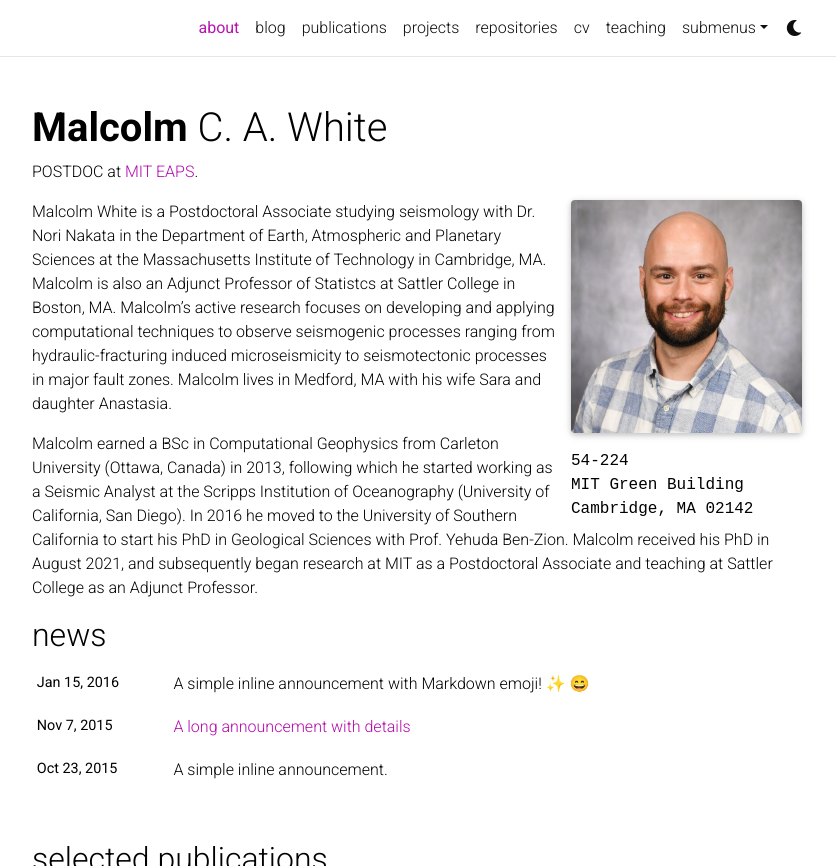
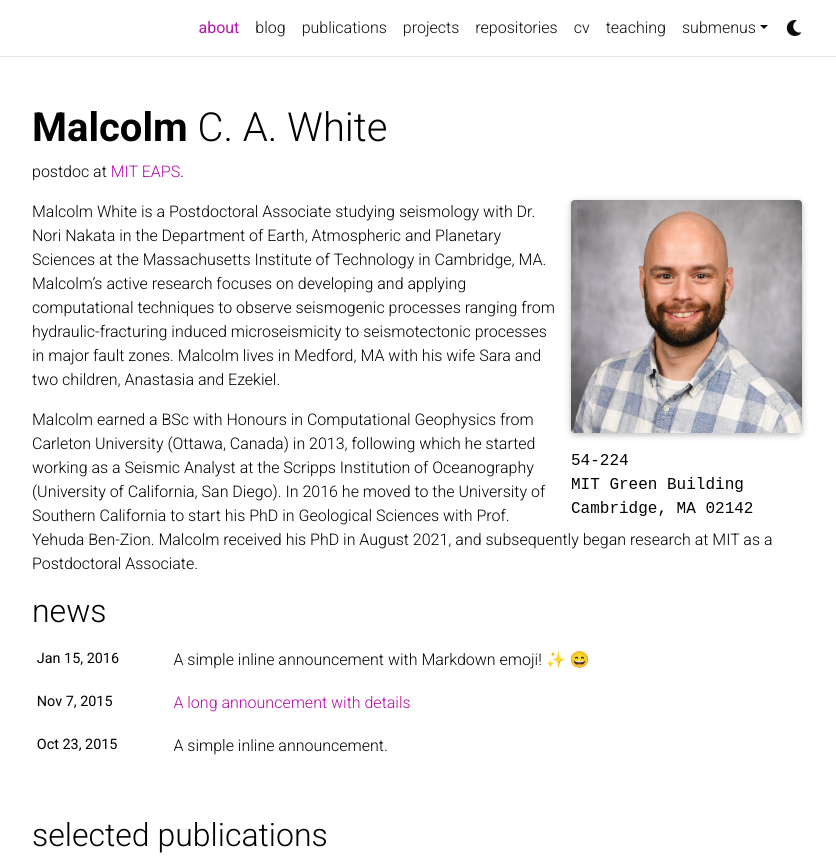
Before and after one commit to malcolmw/al-folio, a Jekyll site: the page built from _pages/about.md, in a window 1280 px wide and 1180 px high, cut to the strip 0-866 px from the top of the window. Shown: the whole strip, without its empty margins (223-1059 px from the left). Built offline with Jekyll 4.4.1, drawn with Linux system fonts in a browser that asks for light colours; emoji names are drawn with the system emoji font; comment, search, counter and statistics services are not loaded; a style sheet for code colours, icons or effects is not loaded.

Commit message:
Update about.md

```diff
--- a/_pages/about.md
+++ b/_pages/about.md
@@ -2,7 +2,7 @@
 layout: about
 title: about
 permalink: /
-subtitle: POSTDOC at <a href='https://eapsweb.mit.edu/'>MIT EAPS</a>.
+subtitle: postdoc at <a href='https://eapsweb.mit.edu/'>MIT EAPS</a>.
 profile:
   align: right
   image: prof_pic.jpg
@@ -17,6 +17,6 @@ selected_papers: true # includes a list of papers marked as "selected={true}"
 social: true  # includes social icons at the bottom of the page
 ---
 
-Malcolm White is a Postdoctoral Associate studying seismology with Dr. Nori Nakata in the Department of Earth, Atmospheric and Planetary Sciences at the Massachusetts Institute of Technology in Cambridge, MA. Malcolm is also an Adjunct Professor of Statistcs at Sattler College in Boston, MA. Malcolm's active research focuses on developing and applying computational techniques to observe seismogenic processes ranging from hydraulic-fracturing induced microseismicity to seismotectonic processes in major fault zones. Malcolm lives in Medford, MA with his wife Sara and daughter Anastasia.
+Malcolm White is a Postdoctoral Associate studying seismology with Dr. Nori Nakata in the Department of Earth, Atmospheric and Planetary Sciences at the Massachusetts Institute of Technology in Cambridge, MA. Malcolm's active research focuses on developing and applying computational techniques to observe seismogenic processes ranging from hydraulic-fracturing induced microseismicity to seismotectonic processes in major fault zones. Malcolm lives in Medford, MA with his wife Sara and two children, Anastasia and Ezekiel.
 
-Malcolm earned a BSc in Computational Geophysics from Carleton University (Ottawa, Canada) in 2013, following which he started working as a Seismic Analyst at the Scripps Institution of Oceanography (University of California, San Diego). In 2016 he moved to the University of Southern California to start his PhD in Geological Sciences with Prof. Yehuda Ben-Zion. Malcolm received his PhD in August 2021, and subsequently began research at MIT as a Postdoctoral Associate and teaching at Sattler College as an Adjunct Professor.
+Malcolm earned a BSc with Honours in Computational Geophysics from Carleton University (Ottawa, Canada) in 2013, following which he started working as a Seismic Analyst at the Scripps Institution of Oceanography (University of California, San Diego). In 2016 he moved to the University of Southern California to start his PhD in Geological Sciences with Prof. Yehuda Ben-Zion. Malcolm received his PhD in August 2021, and subsequently began research at MIT as a Postdoctoral Associate.
```
